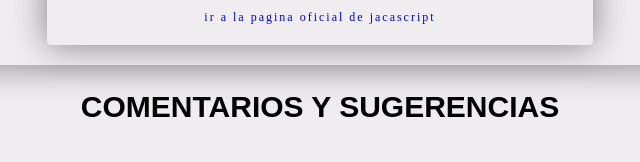
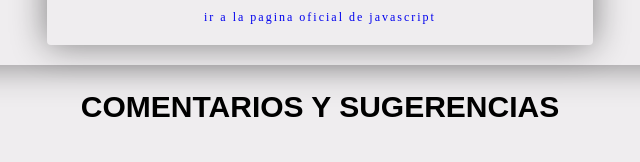
Before and after one commit to Osver-04/Osver-04.githut.io, a plain HTML site: page index.html in a window 1280 px wide. Shown: the part 1680-1842 px from the top of the page, 320-960 px from the left. Drawn offline with Linux system fonts and the light colour scheme.

Commit message:
Update index.html

```diff
--- a/index.html
+++ b/index.html
@@ -73,7 +73,7 @@
             <p>
                 JavaScript es un lenguaje de programación o de secuencias de comandos que te permite implementar funciones complejas en páginas web, cada vez que una página web hace algo más que sentarse allí y mostrar información estática para que la veas, muestra oportunas actualizaciones de contenido, mapas interactivos, animación de Gráficos 2D/3D, desplazamiento de máquinas reproductoras de vídeo, etc., puedes apostar que probablemente JavaScript esté involucrado. Es la tercera capa del pastel de las tecnologías web estándar, dos de las cuales ( HTML y CSS ) hemos cubierto con mucho más detalle en otras partes del Área de aprendizaje
             </p>
-            <a href="https://developer.mozilla.org/es/docs/Web/JavaScript">ir a la pagina oficial de jacascript</a>
+            <a href="https://developer.mozilla.org/es/docs/Web/JavaScript">ir a la pagina oficial de javascript</a>
 
         </div>
     </div>
```
